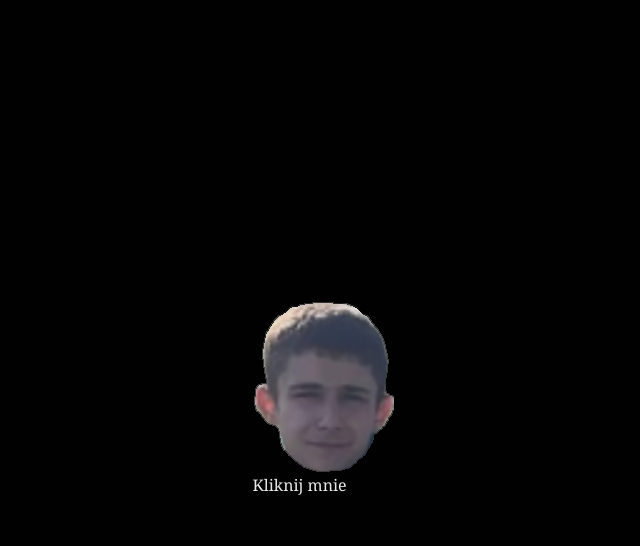
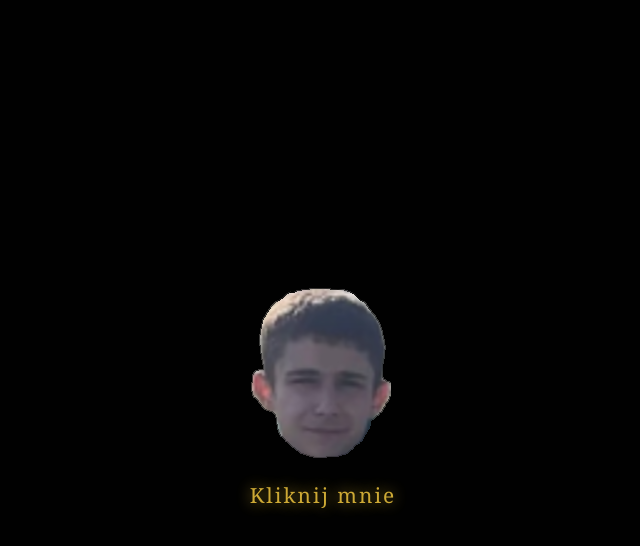
Before and after one commit to nitro2025n-boop/siweta, a plain HTML site: page index.html in a window 1280 px wide. Shown: the top 546 px of the page, without its empty margins (317-957 px from the left). Drawn offline with Linux system fonts and the light colour scheme.

Commit message:
Update index.html

```diff
--- a/index.html
+++ b/index.html
@@ -94,6 +94,23 @@
             gap: 2rem;
             padding: 2rem 0;
         }
+
+.click-text {
+    margin-top: 20px;
+    text-align: center;
+    font-size: 1.3rem;
+    color: var(--color-gold);
+    letter-spacing: 2px;
+    text-shadow: 0 0 15px rgba(212, 175, 55, 0.8);
+    animation: pulse 1.5s infinite;
+    cursor: pointer;
+}
+
+@keyframes pulse {
+    0% { opacity: 0.6; }
+    50% { opacity: 1; }
+    100% { opacity: 0.6; }
+}
 
         .gallery-item {
             position: relative;
```
